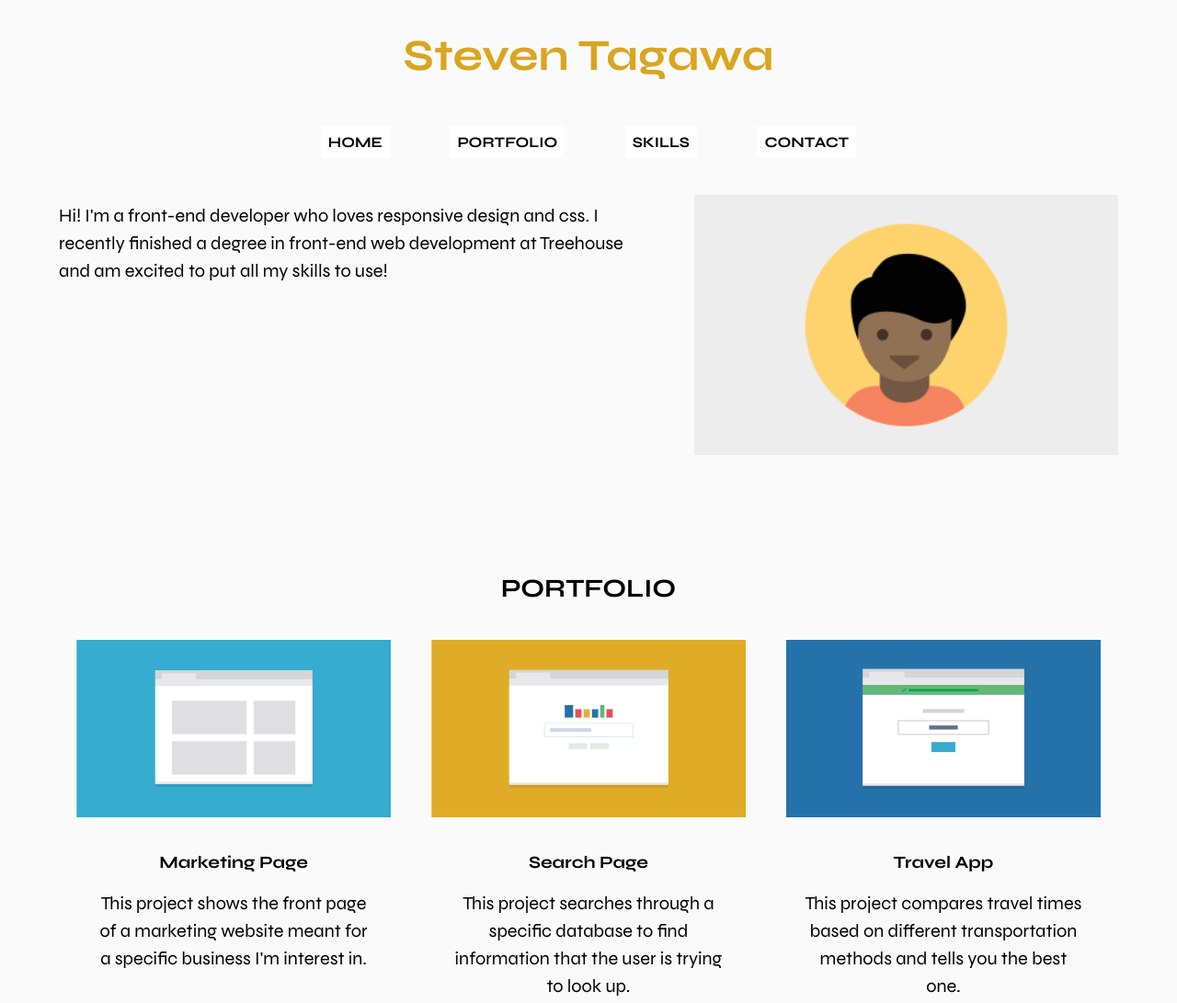
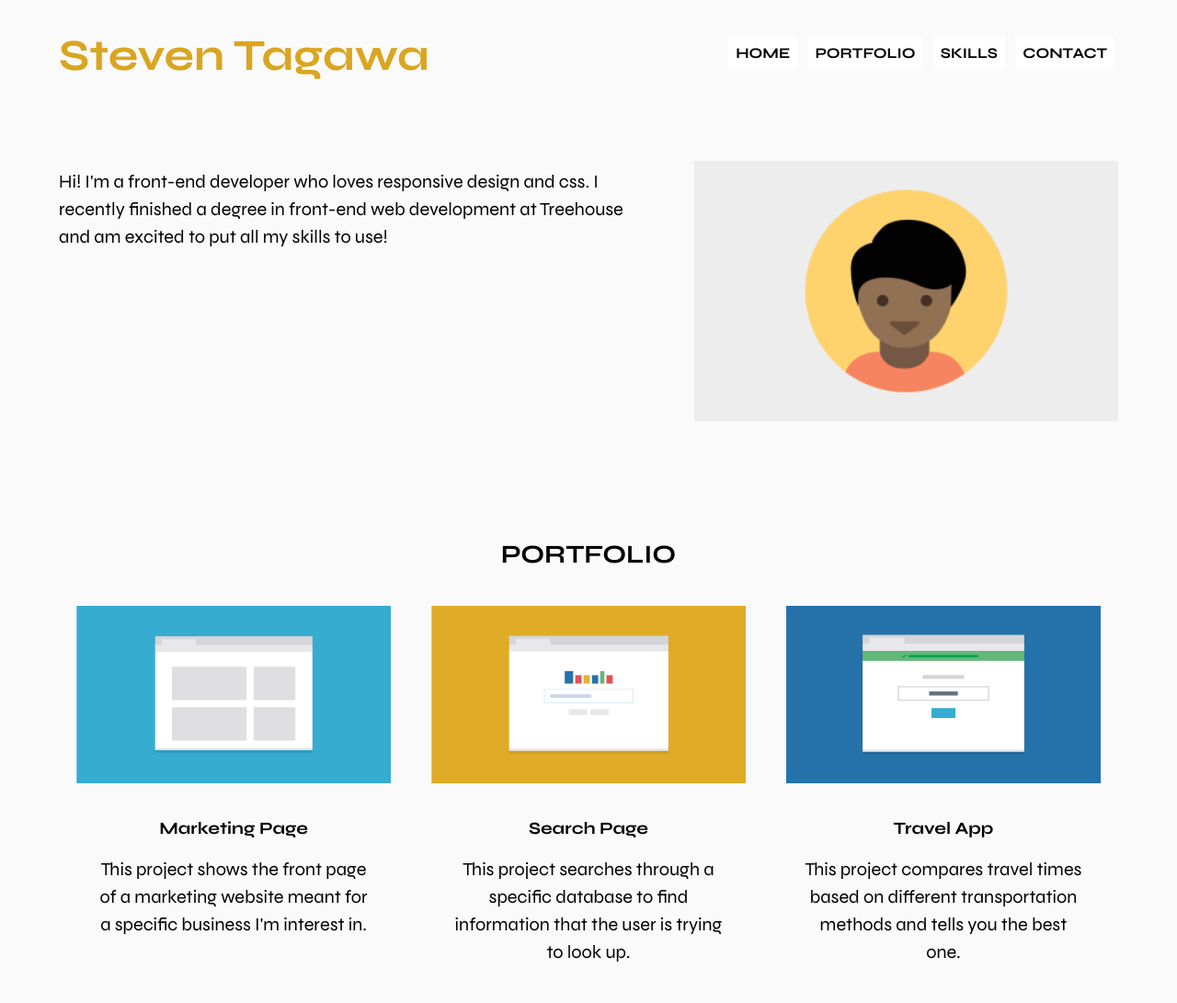
Before and after one commit to StevenTagawa/FEWD-Unit-2, a plain HTML site: page index.html in a window 1280 px wide. Shown: the top 1091 px of the page at 92% size. Drawn offline with Linux system fonts and the light colour scheme; a web font is replaced by a local one.

Commit message:
Final design changes

```diff
--- a/css/styles.css
+++ b/css/styles.css
@@ -70,13 +70,18 @@ p {
 
 /* Class Syles */
 
+.header {
+    width: 100%;
+    text-align: center;
+}
+
 .main-nav ul,
 .wide-nav ul {
     list-style: inside none;
     text-align: center;
     width: 90%;
     margin: 0 auto;
-    padding: .5em 0;
+    padding: .5em;
 }
 
 .wide-nav ul {
@@ -108,7 +113,8 @@ p.contact-info {
 }
 
 @media (min-width: 768px) {
-    body {
+    body,
+    header {
         width: 90%;
     }
 
@@ -125,12 +131,12 @@ p.contact-info {
     }
 
     a.page-link:hover {
-        transform: scale(1.25);
+        transform: scaleY(1.5);
     }
 
         .main-nav li {
         display: inline-block;
-        padding: 0 3%;
+        padding: 0;
     }
 
     .profile {
@@ -201,6 +207,33 @@ p.contact-info {
 }
 
 @media (min-width: 1024px) {
+    .header {
+        display: inline-block;
+        width: 100%;
+    }
+
+    .name {
+        float: left;
+    }
+
+    .main-nav {
+        margin-top: 2em;
+        max-width: 60%;
+        float: right;
+    }
+
+    .main-nav ul {
+        text-align: right;
+        width: auto;
+        padding: 0;
+    }
+
+    .main-nav li {
+        width: auto;
+        text-align: center;
+        padding: 0 .25em;
+    }
+
     .project,
     .skill {
         width: 33%;
--- a/index.html
+++ b/index.html
@@ -10,10 +10,8 @@
     <link href="https://fonts.googleapis.com/css2?family=Sansita+Swashed&display=swap" rel="stylesheet">
 </head>
 <body>
-  <div class="name" id="top">
-    <h1>Steven Tagawa</h1>
-  </div>
-
+  <div class="header" id="top">
+    <h1 class="name">Steven Tagawa</h1>
     <nav class="main-nav">
       <ul>
         <li><a href="#" class="page-link">Home</a></li>
@@ -22,6 +20,9 @@
         <li><a href="#contact" class="page-link">Contact</a></li>
       </ul>
     </nav>
+  </div>
+
+  <hr class="three-column">
 
   <div class="profile clearfix">
     <img src="images/responsive-layout-profile.png" class="profile-img" alt="graphic of a person's head">
@@ -78,7 +79,7 @@
       <p>Watch your website come alive and dazzle visitors.  With the latest HTML and CSS, the possibilities are endless. I can make your website look and feel just how you want it.</p>
     </section>
     <hr class="two-column">
-    <section class="skill odd right-side clearfix">
+    <section class="skill right-side clearfix">
       <img src="images/skills-3.png" class="project-img" alt="graphic of a fountain pen under a magnifying glass">
       <h3>Proofreading and Editing</h3>
       <p>Nobody likes typos or awkward wording. I can review your content for grammar, style and flow. Like Grammarly, but powered by human intellect and discernment, not a series of not-quite-perfect algorithms</p>
@@ -89,7 +90,7 @@
     <h2 class="section-head">Contact</h2>
     <p class="contact-text">If you're interested in chatting or want more information about what I've been working on, I'd love to hear from you!</p>
     <p class="contact-info">Phone&emsp;+1 (111) 555-1234</p>
-    <p class="contact-info">Email&emsp;<a href="emailto:email@yoursite.com">email@yoursite.com</a></p>
+    <p class="contact-info">Email&emsp;<a href="emailto:wild_pikachu_2k@yahoo.com">wild_pikachu_2k@yahoo.com</a></p>
   </div>
 
   <footer>
```
Lines whose indentation alone changed are shown as unchanged.
